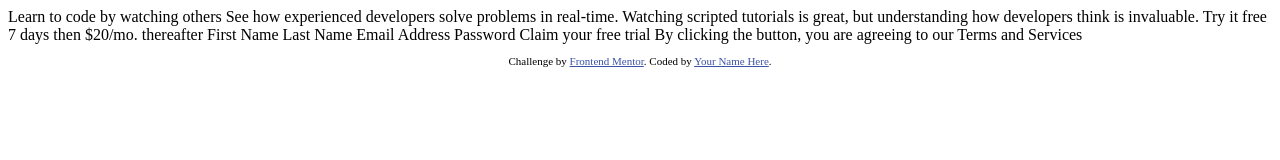
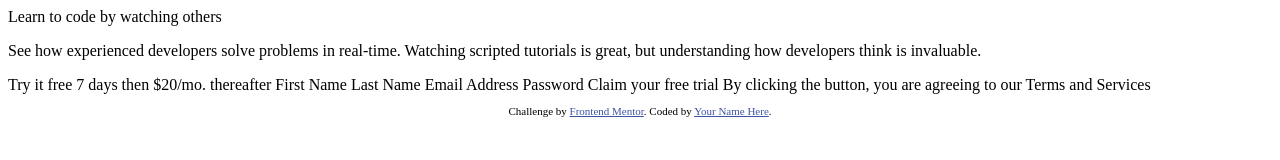
Before and after one commit to ameer017/sign-up-form, a plain HTML site: page index.html in a window 1280 px wide. Drawn offline with Linux system fonts and the light colour scheme.

Commit message:
'created-a-paragraph

```diff
--- a/index.html
+++ b/index.html
@@ -18,8 +18,8 @@
 
   Learn to code by watching others
 
-  See how experienced developers solve problems in real-time. Watching scripted tutorials is great,
-  but understanding how developers think is invaluable.
+  <p>See how experienced developers solve problems in real-time. Watching scripted tutorials is great,
+    but understanding how developers think is invaluable. </p>
 
   Try it free 7 days then $20/mo. thereafter
 
```
